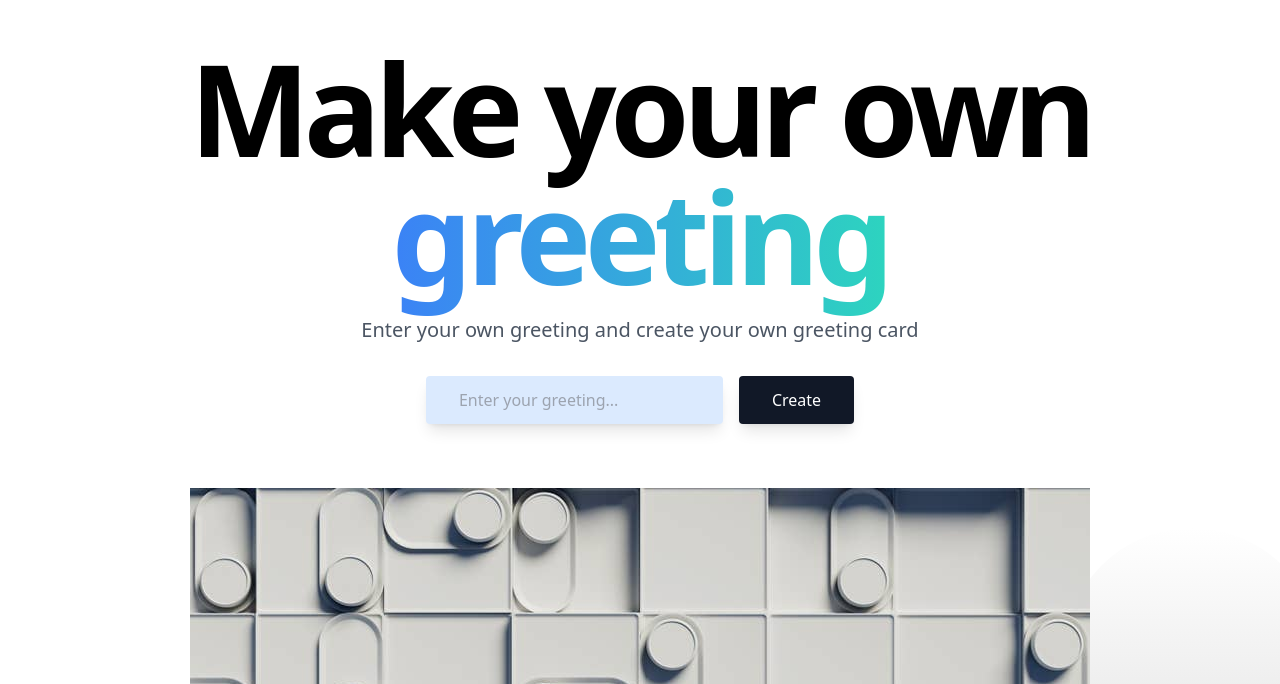
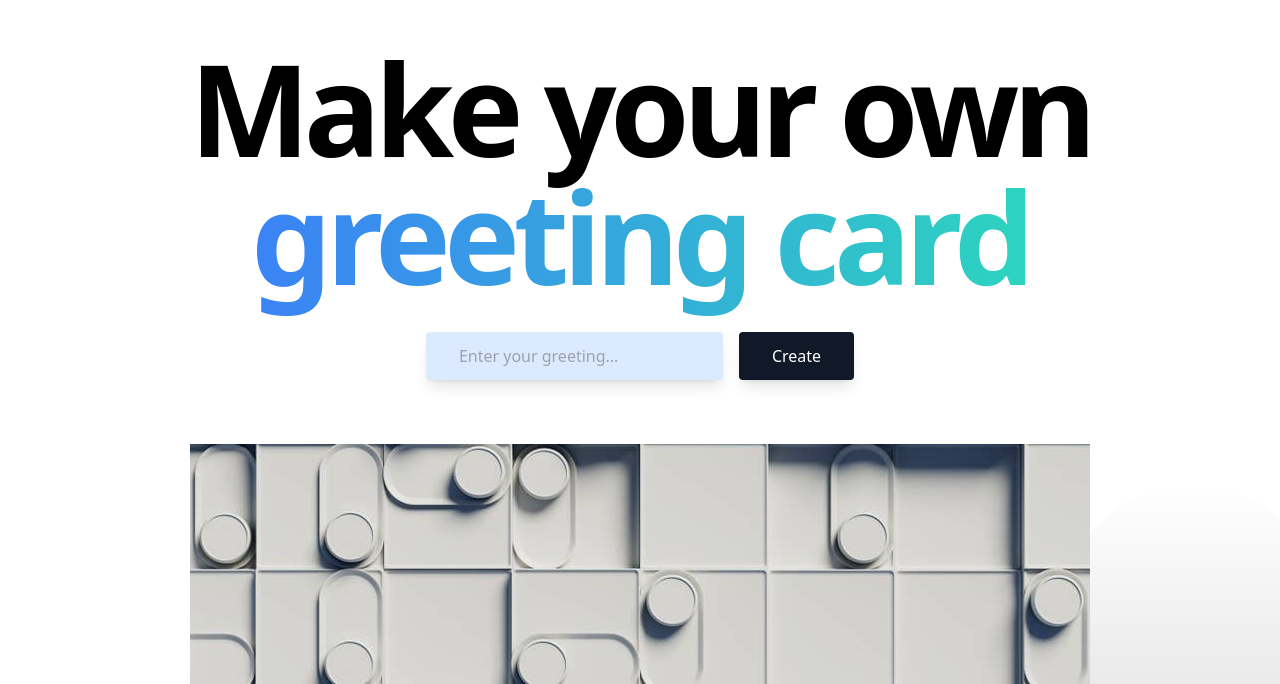
Before and after one commit to cxjohn/greeting_client, a Next.js app: page / in a window 1280 px wide. Shown: the part 116-800 px from the top of the page. Built offline with nearby package versions, Linux system fonts and the light colour scheme; what @react-pdf/renderer would draw is missing.

Commit message:
removing subheading

```diff
--- a/pages/index.tsx
+++ b/pages/index.tsx
@@ -55,7 +55,7 @@ export default function Home() {
               >
                 Make your own{" "}
                 <span className="bg-clip-text text-transparent bg-gradient-to-r from-blue-500 to-teal-400">
-                  greeting
+                  greeting card
                 </span>
               </h1>
               <div className="max-w-3xl mx-auto">
@@ -63,9 +63,7 @@ export default function Home() {
                   className="text-xl text-gray-600 mb-8"
                   data-aos="zoom-y-out"
                   data-aos-delay="150"
-                >
-                  Enter your own greeting and create your own greeting card
-                </p>
+                ></p>
                 <div
                   className="max-w-xs mx-auto sm:max-w-none sm:flex sm:justify-center"
                   data-aos="zoom-y-out"
```
